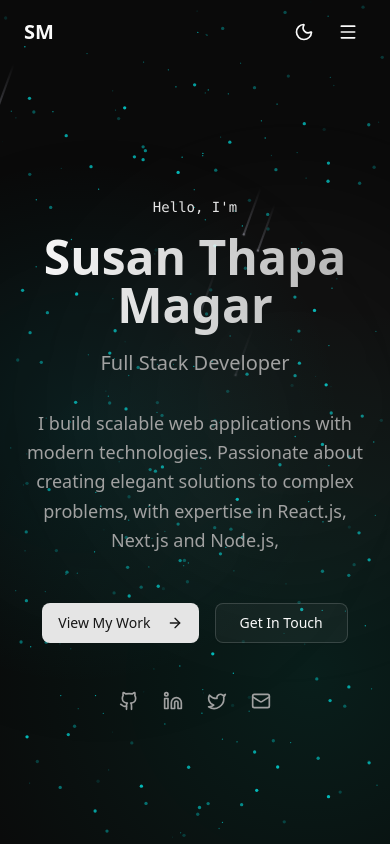
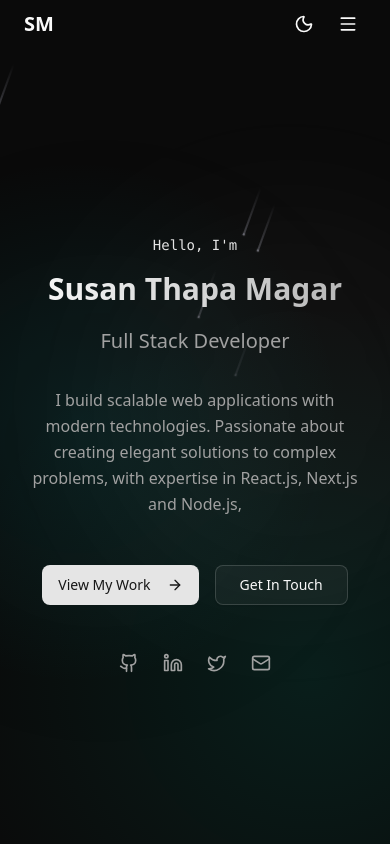
Before and after one commit to Sushan999/dev-portfolio, a Next.js app: page / in a window 390 px wide. Shown: the top 844 px of the page. Built offline with nearby package versions, Linux system fonts and the light colour scheme.

Commit message:
Fix magic ui

```diff
--- a/src/app/components/Hero.tsx
+++ b/src/app/components/Hero.tsx
@@ -13,14 +13,16 @@ export function Hero() {
       id="about"
       className="min-h-screen flex items-center justify-center px-6 lg:px-8 pt-16 gradient-bg relative overflow-hidden"
     >
+      <div className="hidden md:block">
         <Particles
           className="absolute inset-0"
           quantity={150}
           ease={80}
-        color="#ffff"
+          color="#fffff"
           size={0.66}
           refresh
         />
+      </div>
       <Meteors />
 
       <div className="absolute inset-0 overflow-hidden pointer-events-none">
@@ -58,7 +60,7 @@ export function Hero() {
           className="mb-6"
         >
           <p className="text-sm text-primary font-mono mb-4">Hello, I{"'"}m</p>
-          <h1 className="text-5xl md:text-6xl font-bold mb-1 text-balance bg-gradient-to-r from-foreground to-foreground/70 bg-clip-text text-transparent pb-4">
+          <h1 className="text-3xl md:text-6xl font-bold mb-1 text-balance bg-gradient-to-r from-foreground to-foreground/70 bg-clip-text text-transparent pb-4">
             Susan Thapa Magar
           </h1>
           <p className="text-xl md:text-2xl text-muted-foreground mb-8">
@@ -70,7 +72,7 @@ export function Hero() {
           initial={{ opacity: 0, y: 20 }}
           animate={{ opacity: 1, y: 0 }}
           transition={{ duration: 0.5, delay: 0.2 }}
-          className="text-lg text-muted-foreground max-w-2xl mx-auto mb-12 leading-relaxed"
+          className="text-base md:text-lg text-muted-foreground max-w-2xl mx-auto mb-12 leading-relaxed"
         >
           I build scalable web applications with modern technologies. Passionate
           about creating elegant solutions to complex problems, with expertise
--- a/src/app/components/Navigation.tsx
+++ b/src/app/components/Navigation.tsx
@@ -36,7 +36,7 @@ export function Navigation() {
       }`}
     >
       <div className="max-w-7xl mx-auto px-0  lg:px-8">
-        <div className="flex items-center justify-between h-16">
+        <div className="flex items-center justify-between h-12 md:h-16">
           <a
             href="#"
             className="text-xl font-bold text-foreground hover:text-primary transition-colors px-6 lg:px-0"
--- a/src/app/components/ProjectCard.tsx
+++ b/src/app/components/ProjectCard.tsx
@@ -8,7 +8,6 @@ import { motion, useInView } from "framer-motion";
 import { useRef } from "react";
 import { ShineBorder } from "@/components/ui/shine-border";
 
-// Define Project type
 export interface Project {
   id: string;
   title: string;
```
Lines whose indentation alone changed are shown as unchanged.
